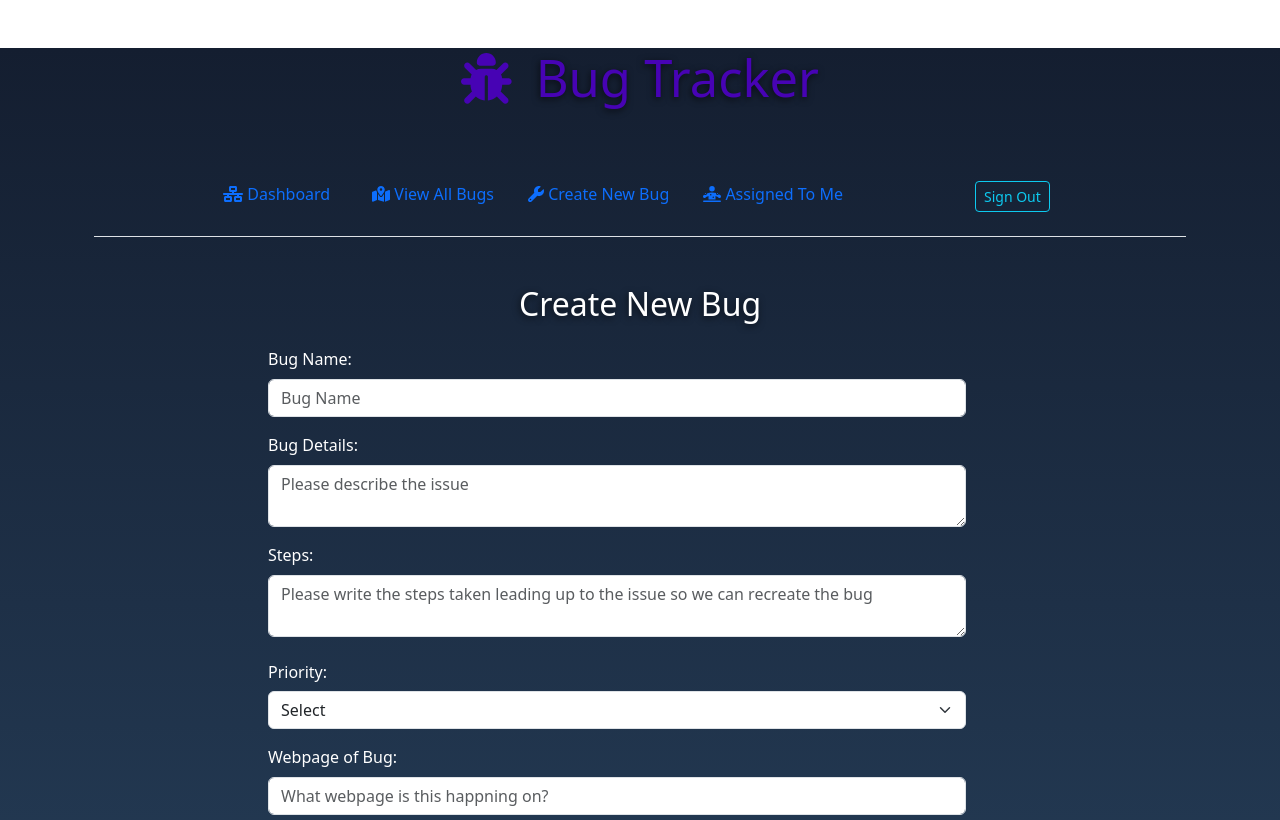
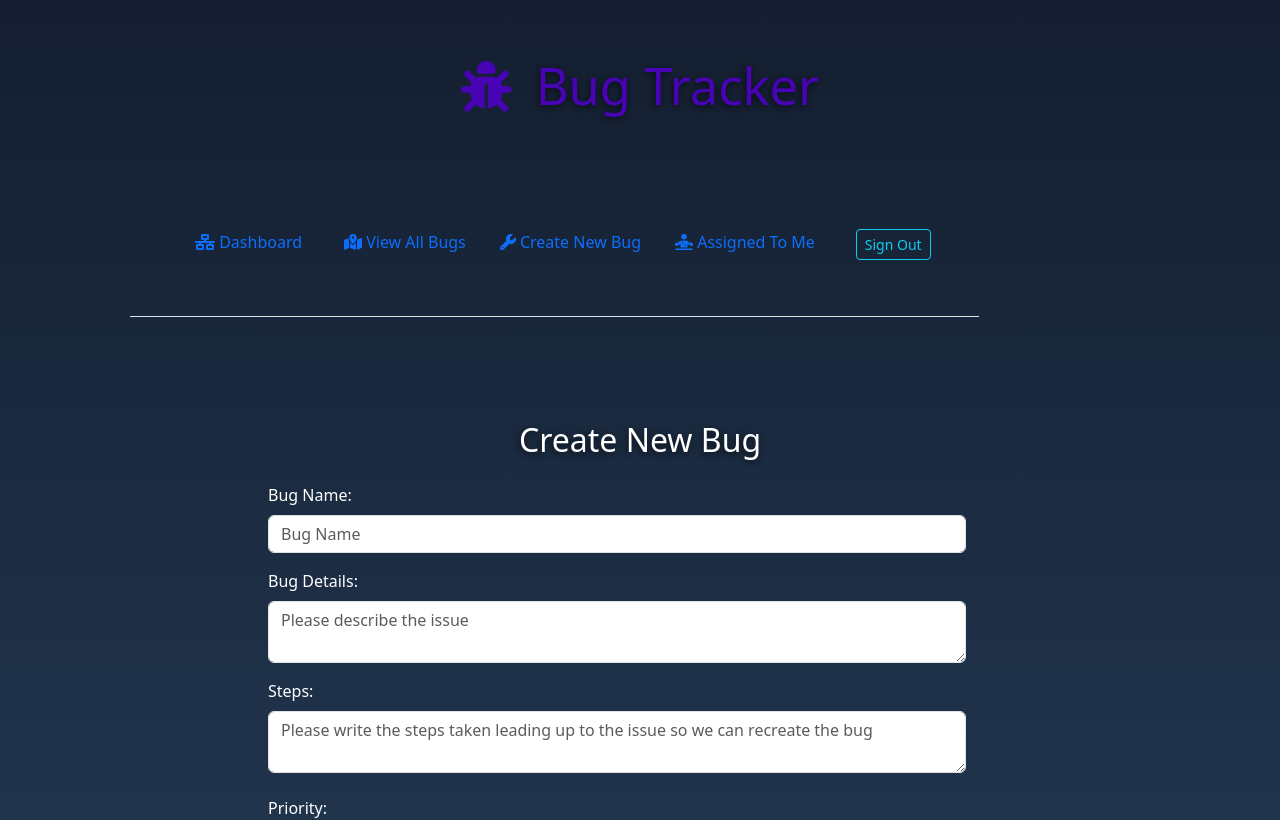
Before and after one commit to JesseLeviHall/Bug-Tracker-MERN, a React (Create React App) app in the folder frontend/: page /create in a window 1280 px wide. Shown: the top 820 px of the page. Built offline with nearby package versions, Linux system fonts and the light colour scheme; sample sign-in values are in the browser's storage; a web font is replaced by a local one.

Commit message:
few layout style touches

```diff
--- a/frontend/src/App.js
+++ b/frontend/src/App.js
@@ -13,7 +13,7 @@ import Thankyou from "./Views/Pages/PublicForm/Thankyou";
 
 function App() {
   return (
-    <div className="container-fluid full-width ">
+    <div className="container-fluid">
       <Router>
         <Routes>
           <Route path="/publicform" exact element={<PublicForm />} />
--- a/frontend/src/Views/Components/Navagation/Navigation.jsx
+++ b/frontend/src/Views/Components/Navagation/Navigation.jsx
@@ -1,6 +1,6 @@
 import React from "react";
 import { Link, useNavigate } from "react-router-dom";
-import { NavItem, NavLink, Nav, Button, Col } from "reactstrap";
+import { NavItem, NavLink, Nav, Button, Col, Row } from "reactstrap";
 import { faBug, faPersonDotsFromLine } from "@fortawesome/free-solid-svg-icons";
 import { useDispatch } from "react-redux";
 import { signOut, reset } from "../../../Controllers/Reducers/authSlice";
@@ -24,53 +24,60 @@ export default function Navigation() {
   }
 
   return (
-    <div className="container-sm">
-      <Col className="text-center mt-5 mb-5 text-nowrap">
+    <div className="navbar">
+      <Col className="text-center mt-5 text-nowrap">
         <h1 id="navtitle">
           <FontAwesomeIcon icon={faBug} className="pe-4" />
           Bug Tracker
         </h1>
       </Col>
-      <Nav tabs className="justify-content-center">
-        <NavItem className="py-3">
+
+      <Row className="justify-content-center m-5 text-nowrap">
+        <Nav tabs className="p-5">
+          <NavItem>
             <NavLink tag={Link} to="/">
               <FontAwesomeIcon icon={faNetworkWired} className="mr-2" />{" "}
               {"  Dashboard"}
             </NavLink>
           </NavItem>
 
-        <NavItem className="py-3">
+          <NavItem>
             <NavLink className="ms-2" tag={Link} to="/viewbugs">
               <FontAwesomeIcon icon={faMapMarkedAlt} />
               {"  View All Bugs"}
             </NavLink>
           </NavItem>
 
-        <NavItem className="py-3">
+          <NavItem>
             <NavLink className="nav-link" tag={Link} to="/create">
               <FontAwesomeIcon icon={faWrench} />
               {" Create New Bug"}
             </NavLink>
           </NavItem>
 
-        <NavItem className="py-3">
+          <NavItem>
             <NavLink className="nav-link" tag={Link} to="/mybugs">
               <FontAwesomeIcon icon={faPersonDotsFromLine} />
               {" Assigned To Me"}
             </NavLink>
           </NavItem>
 
-        <NavItem className=" offset-md-1 p-4">
+          <NavItem className="ms-4 py-2">
             <Button
               outline
               size="sm"
               className="$spacer * 3"
               color="info"
               onClick={onSignOut}>
+              <span></span>
+              <span></span>
+              <span></span>
+              <span></span>
               Sign Out
             </Button>
           </NavItem>
         </Nav>
+      </Row>
     </div>
   );
 }
--- a/frontend/src/Views/Pages/MyBugs.jsx
+++ b/frontend/src/Views/Pages/MyBugs.jsx
@@ -27,7 +27,7 @@ export default function MyBugs() {
 
   if (myBugs.length === 0) {
     return (
-      <div className="container-sm">
+      <div className="container-fluid">
         <Navigation />
         <h2
           style={{ height: "100vh", color: "#fff" }}
--- a/frontend/src/index.css
+++ b/frontend/src/index.css
@@ -8,14 +8,13 @@
   --font-family: 'Manrope',
   sans-serif;
 
-  --card-color: linear-gradient(89.97deg, #fbc1c179 1.84%, #f1e3e3b6 102.67%) ;
+  --card-color: linear-gradient(89.97deg, #d5c1fb79 1.84%, #f1e3e3b6 102.67%) ;
 }
 
 .card {
   background: var(--card-color);
 
 }
-
 
 
 .card-body {
@@ -35,6 +34,12 @@ button{
 }
 
 button:hover{
-  transition: all 0.3s ;
-  background:linear-gradient(89.97deg, #91879d 1.84%, #926a20b6 102.67%) ;
+  transition: all 1.3s ;
+  background: #03e9f4;
+  color: #fff;
+  border-radius: 5px;
+  box-shadow: 0 0 5px #03e9f4,
+  0 0 25px #03e9f4,
+  0 0 50px #03e9f4,
+  0 0 100px #03e9f4;
 }
```
Lines whose indentation alone changed are shown as unchanged.
